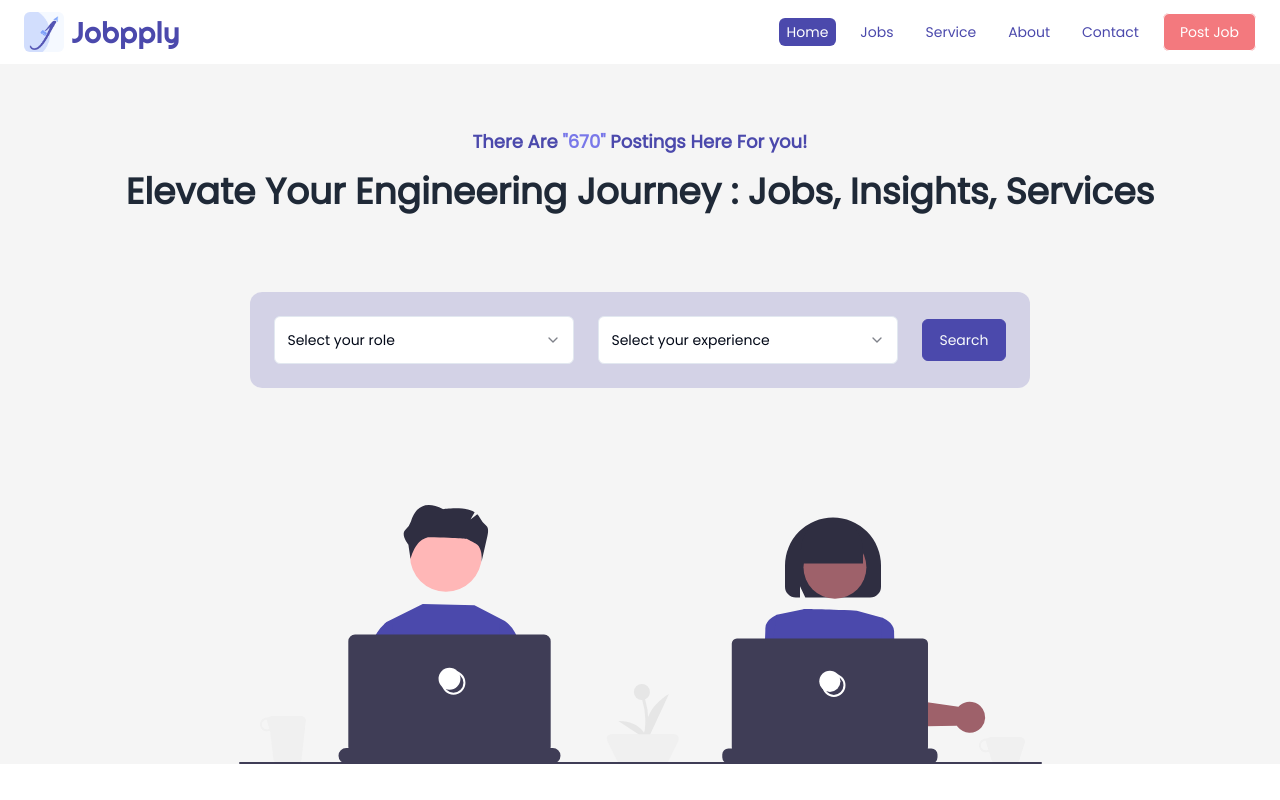
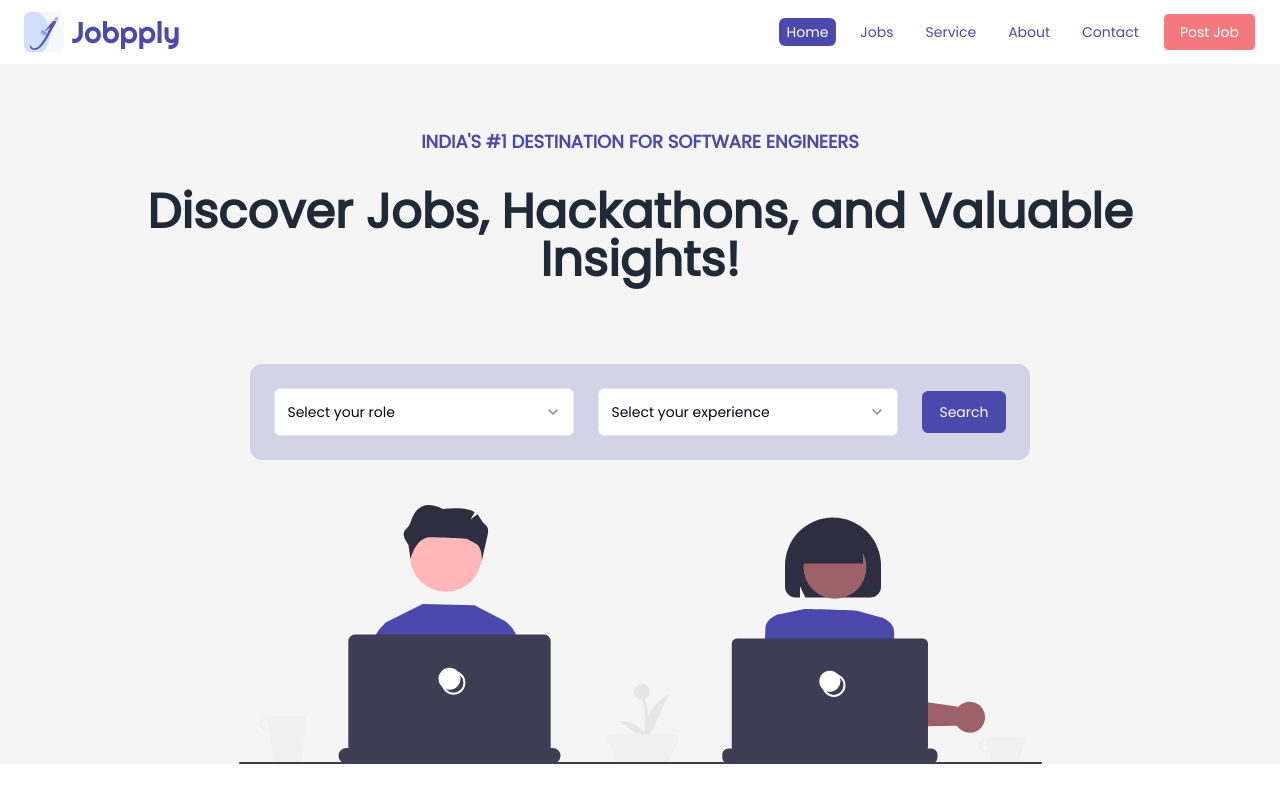
Before and after one commit to suraj080401/jobpply, a Next.js app: page / in a window 1280 px wide. Shown: the top 800 px of the page. Built offline with nearby package versions, Linux system fonts and the light colour scheme.

Commit message:
feat: Updating text

```diff
--- a/components/Jumbotron.tsx
+++ b/components/Jumbotron.tsx
@@ -9,16 +9,15 @@ const Jumbotron: React.FC = () => {
 			className="md:h-[700px] h-[600px] w-full md:p-16 p-6 bg-no-repeat md:bg-bottom bg-bottom flex flex-col items-center md:space-y-16 space-y-4"
 			style={{ backgroundImage: `url('/landing.svg')` }}
 		>
-			<div>
+			<div className="flex flex-col space-y-4">
 				<div>
-					<p className="md:text-lg text-sm font-bold text-mydarkblue text-center">
-						There Are <span className="text-mypurple">"670"</span> Postings Here
-						For you!
+					<p className="md:text-lg text-xs font-bold text-mydarkblue text-center">
+						INDIA'S #1 DESTINATION FOR SOFTWARE ENGINEERS
 					</p>
 				</div>
 				<div className="py-4">
-					<p className="md:text-4xl text-xl text-gray-800 font-bold text-center">
-						Elevate Your Engineering Journey : Jobs, Insights, Services
+					<p className="md:text-5xl text-xl text-gray-800 font-bold text-center">
+						Discover Jobs, Hackathons, and Valuable Insights!
 					</p>
 				</div>
 			</div>
```
